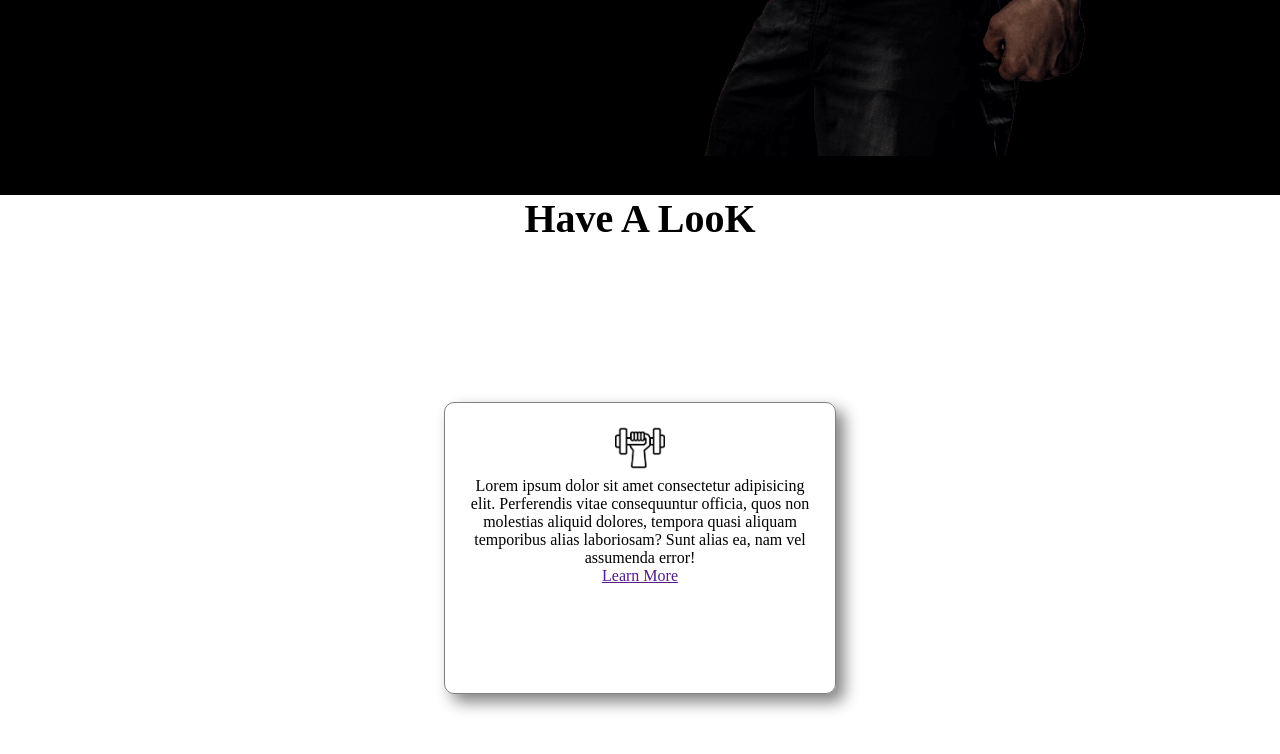
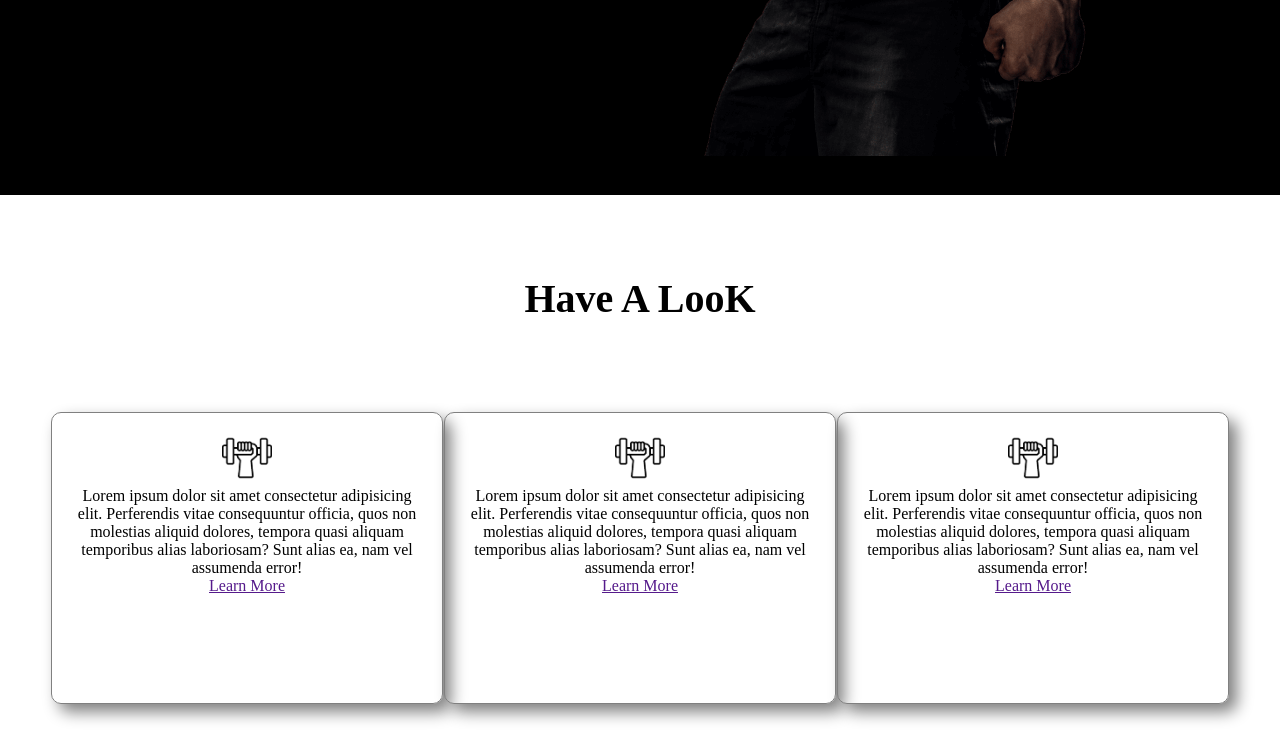
Before and after one commit to armanalam9/gym-practice-project, a plain HTML site: page index.html in a window 1280 px wide. Shown: the part 686-1440 px from the top of the page. Drawn offline with Linux system fonts and the light colour scheme.

Commit message:
have a look

```diff
--- a/index.html
+++ b/index.html
@@ -51,6 +51,26 @@
                 <a href="">Learn More</a>
             </div>
         </div>
+        <div class="card1">
+            <div class="card-description">
+                <img class="gym-icon" src="./images/package/icon1.png" alt="">
+                <p>Lorem ipsum dolor sit amet consectetur adipisicing elit. Perferendis vitae consequuntur officia, quos
+                    non molestias aliquid dolores, tempora quasi aliquam temporibus alias laboriosam? Sunt alias ea, nam
+                    vel assumenda error!</p>
+                <a href="">Learn More</a>
+            </div>
+        </div>
+        <div class="card1">
+            <div class="card-description">
+                <img class="gym-icon" src="./images/package/icon1.png" alt="">
+                <p>Lorem ipsum dolor sit amet consectetur adipisicing elit. Perferendis vitae consequuntur officia,
+                    quos
+                    non molestias aliquid dolores, tempora quasi aliquam temporibus alias laboriosam? Sunt alias ea,
+                    nam
+                    vel assumenda error!</p>
+                <a href="">Learn More</a>
+            </div>
+        </div>
     </div>
 </body>
 
--- a/style.css
+++ b/style.css
@@ -65,9 +65,8 @@
 }
 
 .section2 {
-    margin-top: 70px;
+    display: flex;
     padding: 50px;
-    display: flex;
     justify-content: space-evenly;
 }
 
@@ -79,7 +78,7 @@
     box-shadow: 8px 8px 16px gray;
     padding: 20px;
     border-radius: 10px;
-    margin-top: 40px;
+    margin-top: 20px;
     border-radius: 10px;
     transition: .8ms;
 }
@@ -98,5 +97,6 @@
     text-align: center;
     font-size: 40px;
     font-weight: bold;
+    margin-top: 80px;
     margin-bottom: 20px;
 }
```
